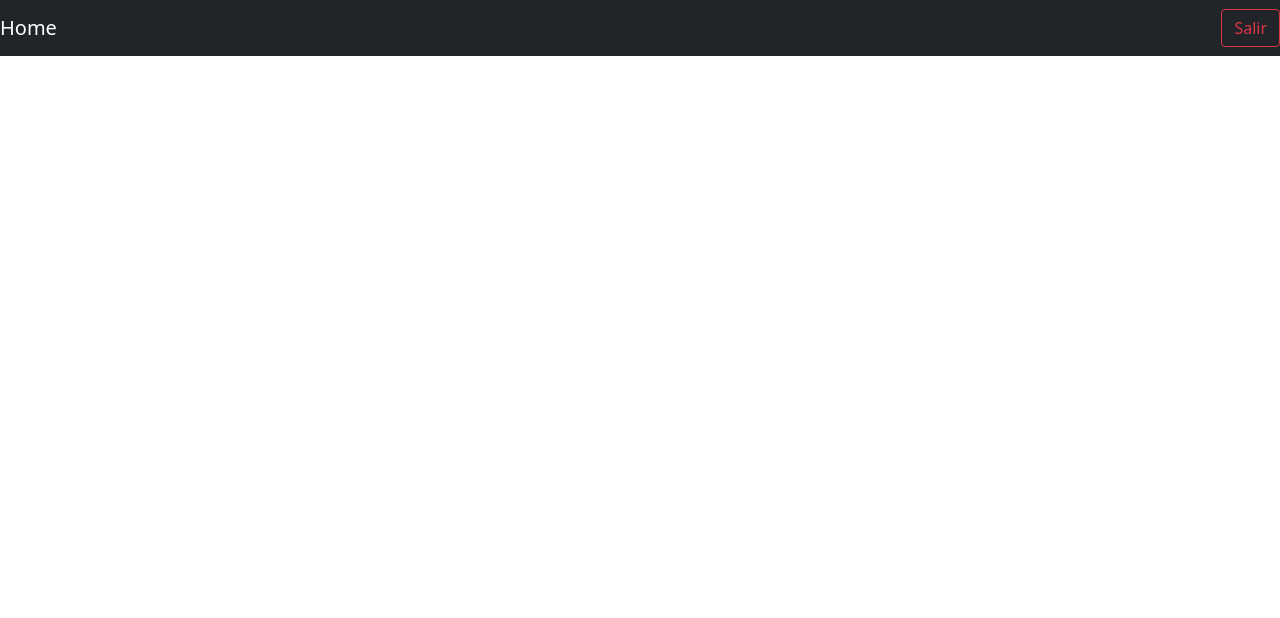
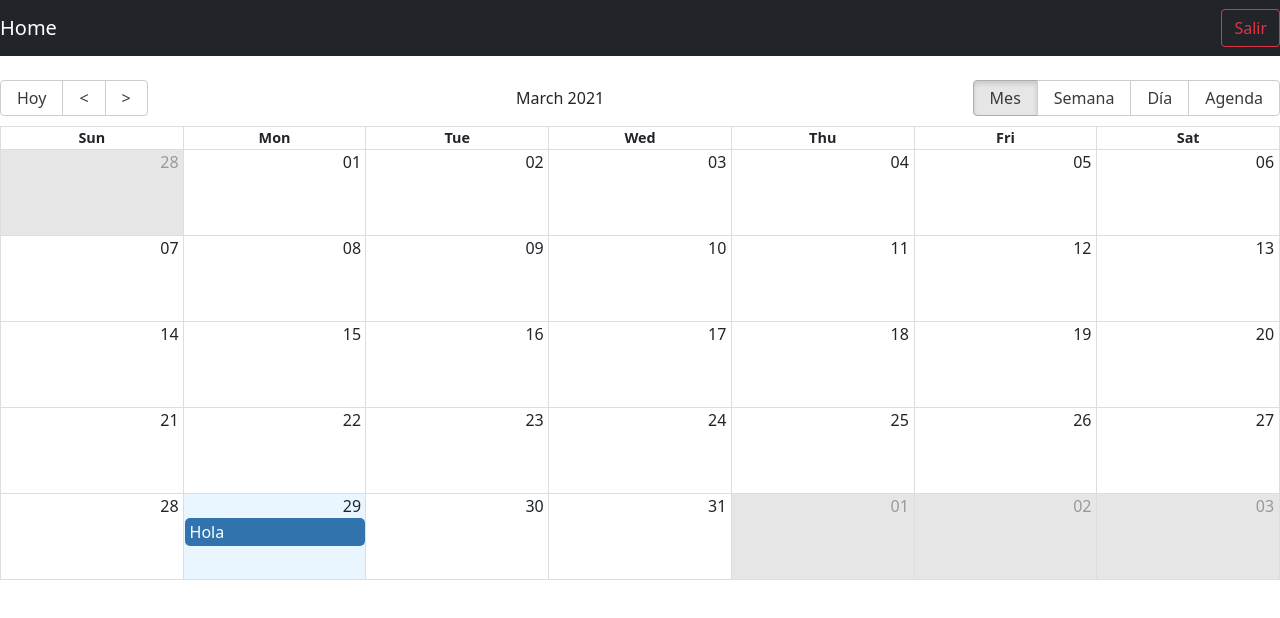
Before and after one commit to Andy-Emmanuel-Canu-Ek/code-challenge-react, a React (Create React App) app: page / in a window 1280 px wide. Shown: the top 618 px of the page. Built offline with nearby package versions, Linux system fonts and the light colour scheme.

Commit message:
Agrega configuracion de Agenda

```diff
--- a/src/components/calendar/CalendarScreen.tsx
+++ b/src/components/calendar/CalendarScreen.tsx
@@ -1,10 +1,32 @@
-import React from 'react'
-import { NavbarScreen } from '../ui/NavbarScreen'
+import React from "react";
+import { Calendar, Messages, momentLocalizer } from "react-big-calendar";
+import moment from "moment";
+import { NavbarScreen } from "../ui/NavbarScreen";
+import 'react-big-calendar/lib/css/react-big-calendar.css'
+import { messages } from "../../helpers/calendar_config";
+
+const localizer = momentLocalizer(moment);
+const myEventsList: [any] = [
+    {
+        title: "Hola",
+        start: moment().toDate(),
+        end: moment().toDate(),
+        bgcolor: "#fafafa"
+    }
+];
 
 export const CalendarScreen = () => {
-    return (
-        <div>
-            <NavbarScreen />
-        </div>
-    )
-}
+  return (
+    <div>
+      <NavbarScreen />
+      <Calendar
+        localizer={localizer}
+        events={myEventsList}
+        startAccessor="start"
+        endAccessor="end"
+        style={{ height: 500 }}
+        messages={messages}
+      />
+    </div>
+  );
+};
--- /dev/null
+++ b/src/helpers/calendar_config.tsx
@@ -0,0 +1,16 @@
+import { Messages } from "react-big-calendar";
+
+export const messages: Messages = {
+    allDay: 'Todo el día',
+    previous: '<',
+    next: '>',
+    today: 'Hoy',
+    month: 'Mes',
+    week: 'Semana',
+    day: 'Día',
+    agenda: 'Agenda',
+    date: 'Fecha',
+    time: 'Hora',
+    event: 'Evento',
+    noEventsInRange: 'No hay eventos en este rango'
+};
```
Also changed, not shown: package.json (+5 -2 lines), 1 other file (tests, documents, lock files or other folders).
